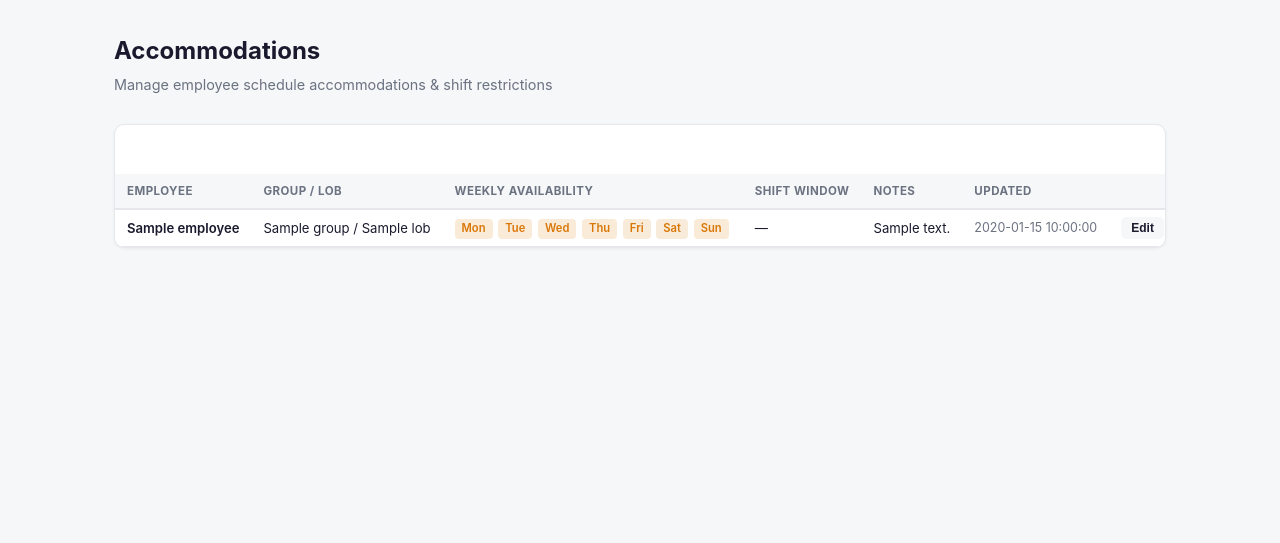
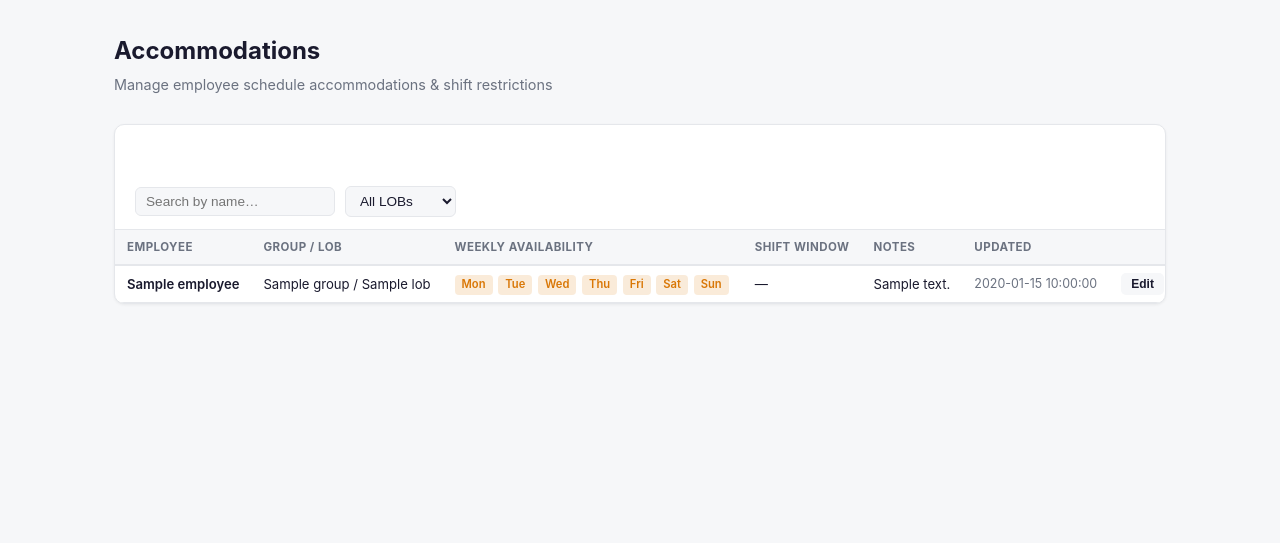
Before and after one commit to Mbergeron7/Serevo, a Flask app: template app/templates/people/accommodations.html in a window 1280 px wide. Shown: the part 59-602 px from the top of the page. Run offline with Flask 3, Linux system fonts and the light colour scheme; the template is opened without the code that fills it: most values are stand-ins (such as "Sample title", 1, 10 or a date in 2020).

Commit message:
Add LOB and employee filters to Accommodations, PTO, and Real-Time pages

```diff
--- a/app/templates/people/accommodations.html
+++ b/app/templates/people/accommodations.html
@@ -150,8 +150,17 @@
     <button onclick="openModal()">+ Add Accommodation</button>
   </div>
   {% if accommodations %}
+  <!-- Filter bar -->
+  <div style="display:flex;gap:10px;flex-wrap:wrap;align-items:center;padding:12px 20px;border-bottom:1px solid var(--border);">
+    <input type="text" id="filterName" placeholder="Search by name…" oninput="filterAccom()"
+           style="padding:6px 10px;border:1px solid var(--border);border-radius:6px;font-size:.85rem;background:var(--bg);color:var(--text);min-width:200px;">
+    <select id="filterLOB" onchange="filterAccom()"
+            style="padding:6px 10px;border:1px solid var(--border);border-radius:6px;font-size:.85rem;background:var(--bg);color:var(--text);">
+      <option value="">All LOBs</option>
+    </select>
+  </div>
   <div class="accom-table-wrap">
-    <table class="accom-table">
+    <table class="accom-table" id="accomTable">
       <thead>
         <tr>
           <th>Employee</th>
@@ -165,7 +174,7 @@
       </thead>
       <tbody>
         {% for a in accommodations %}
-        <tr>
+        <tr data-name="{{ a.Employee|default('')|lower }}" data-lob="{{ a.LOB|default('')|lower }}">
           <td style="font-weight:600">{{ a.Employee }}</td>
           <td>{{ a.Group }}{% if a.LOB %} / {{ a.LOB }}{% endif %}</td>
           <td>
@@ -354,5 +363,30 @@ function deleteAccom(name) {
 }
 
 overlay.addEventListener('click', e => { if (e.target === overlay) closeModal(); });
+
+/* ── Filters ─────────────────────────────── */
+(function initFilters() {
+  const lobs = new Set();
+  document.querySelectorAll('#accomTable tbody tr').forEach(row => {
+    const l = row.dataset.lob;
+    if (l) lobs.add(l);
+  });
+  const sel = document.getElementById('filterLOB');
+  [...lobs].sort().forEach(l => {
+    const o = document.createElement('option');
+    o.value = l; o.textContent = l.charAt(0).toUpperCase() + l.slice(1);
+    sel.appendChild(o);
+  });
+})();
+
+function filterAccom() {
+  const q = (document.getElementById('filterName').value || '').toLowerCase();
+  const lob = (document.getElementById('filterLOB').value || '').toLowerCase();
+  document.querySelectorAll('#accomTable tbody tr').forEach(row => {
+    const nameOk = !q || (row.dataset.name || '').includes(q);
+    const lobOk = !lob || (row.dataset.lob || '') === lob;
+    row.style.display = (nameOk && lobOk) ? '' : 'none';
+  });
+}
 </script>
 {% endblock %}
```
Also changed, not shown: app/templates/people/pto.html (+25 -3 lines), app/templates/realtime/index.html (+14 -2 lines).
